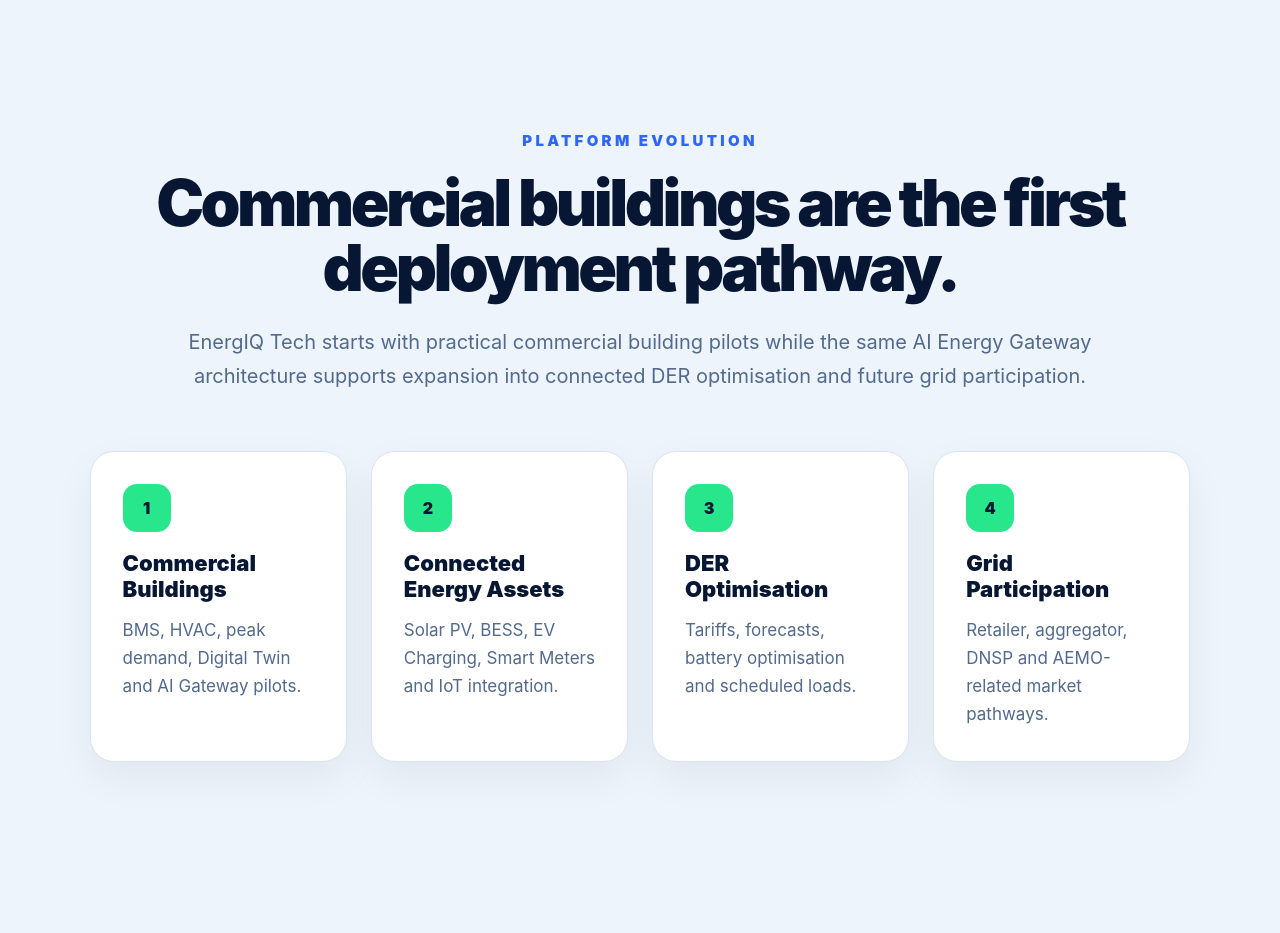
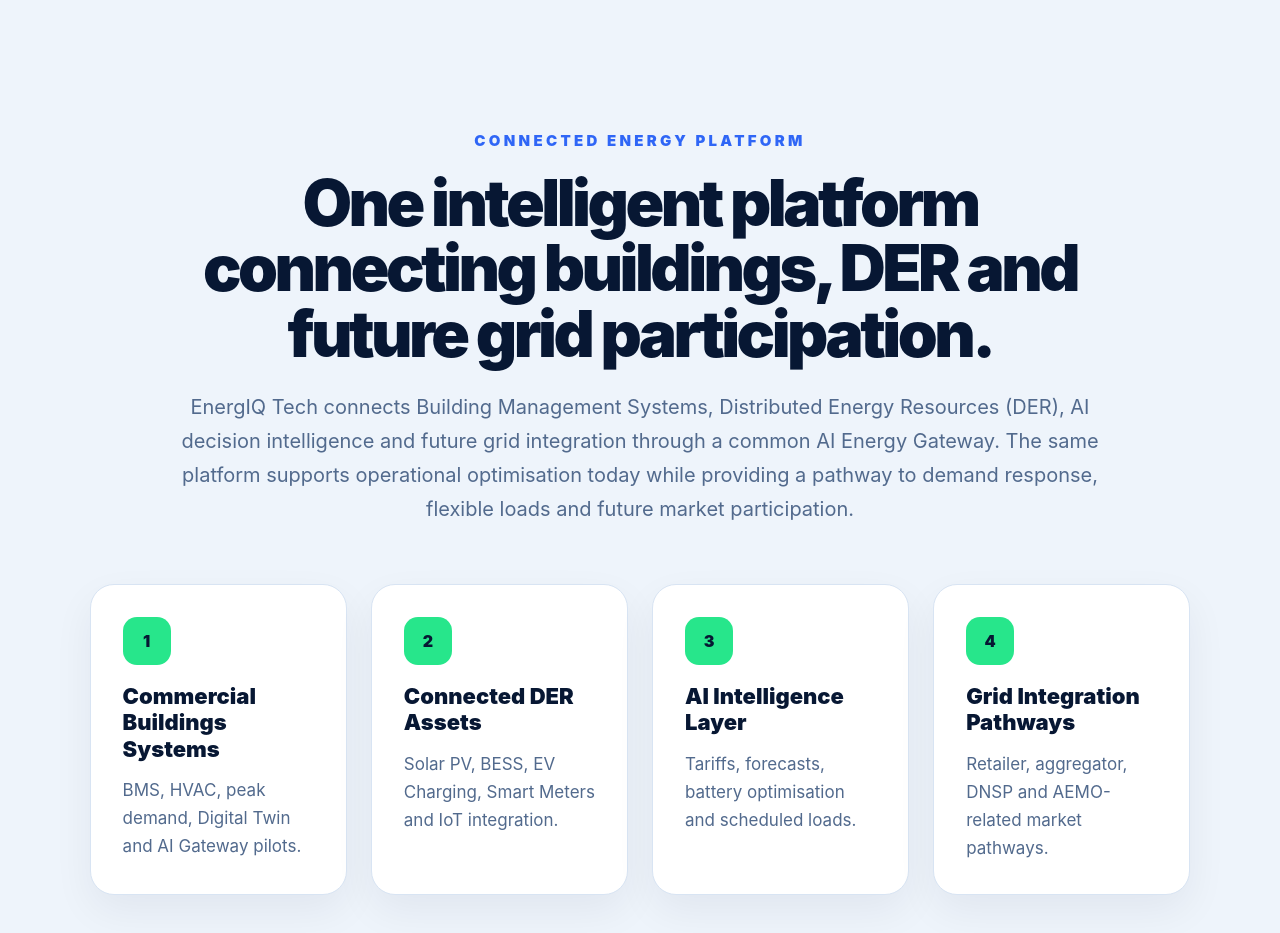
Before and after one commit to anupclientllms/energiqtech-landing, a React (Vite) app: page /connected-energy-assets in a window 1280 px wide. Shown: the part 4140-5073 px from the top of the page. Built offline with nearby package versions, Linux system fonts and the light colour scheme.

Commit message:
updated der architecture

```diff
--- a/src/pages/ConnectedEnergyAssetsPage.jsx
+++ b/src/pages/ConnectedEnergyAssetsPage.jsx
@@ -187,37 +187,35 @@
 
       <section className="ceaEvolution">
         <div className="ceaEvolutionText">
-          <p>Platform evolution</p>
-          <h2>Commercial buildings are the first deployment pathway.</h2>
+          <p>CONNECTED ENERGY PLATFORM</p>
+          <h2>One intelligent platform connecting buildings, DER and future grid participation.</h2>
           <span>
-            EnergIQ Tech starts with practical commercial building pilots while
-            the same AI Energy Gateway architecture supports expansion into
-            connected DER optimisation and future grid participation.
+            EnergIQ Tech connects Building Management Systems, Distributed Energy Resources (DER), AI decision intelligence and future grid integration through a common AI Energy Gateway. The same platform supports operational optimisation today while providing a pathway to demand response, flexible loads and future market participation.
           </span>
         </div>
 
         <div className="ceaPhases">
           <div>
             <b>1</b>
-            <strong>Commercial Buildings</strong>
+            <strong>Commercial Buildings Systems</strong>
             <span>BMS, HVAC, peak demand, Digital Twin and AI Gateway pilots.</span>
           </div>
 
           <div>
             <b>2</b>
-            <strong>Connected Energy Assets</strong>
+            <strong>Connected DER Assets</strong>
             <span>Solar PV, BESS, EV Charging, Smart Meters and IoT integration.</span>
           </div>
 
           <div>
             <b>3</b>
-            <strong>DER Optimisation</strong>
+            <strong>AI Intelligence Layer</strong>
             <span>Tariffs, forecasts, battery optimisation and scheduled loads.</span>
           </div>
 
           <div>
             <b>4</b>
-            <strong>Grid Participation</strong>
+            <strong>Grid Integration Pathways</strong>
             <span>Retailer, aggregator, DNSP and AEMO-related market pathways.</span>
           </div>
         </div>
```
